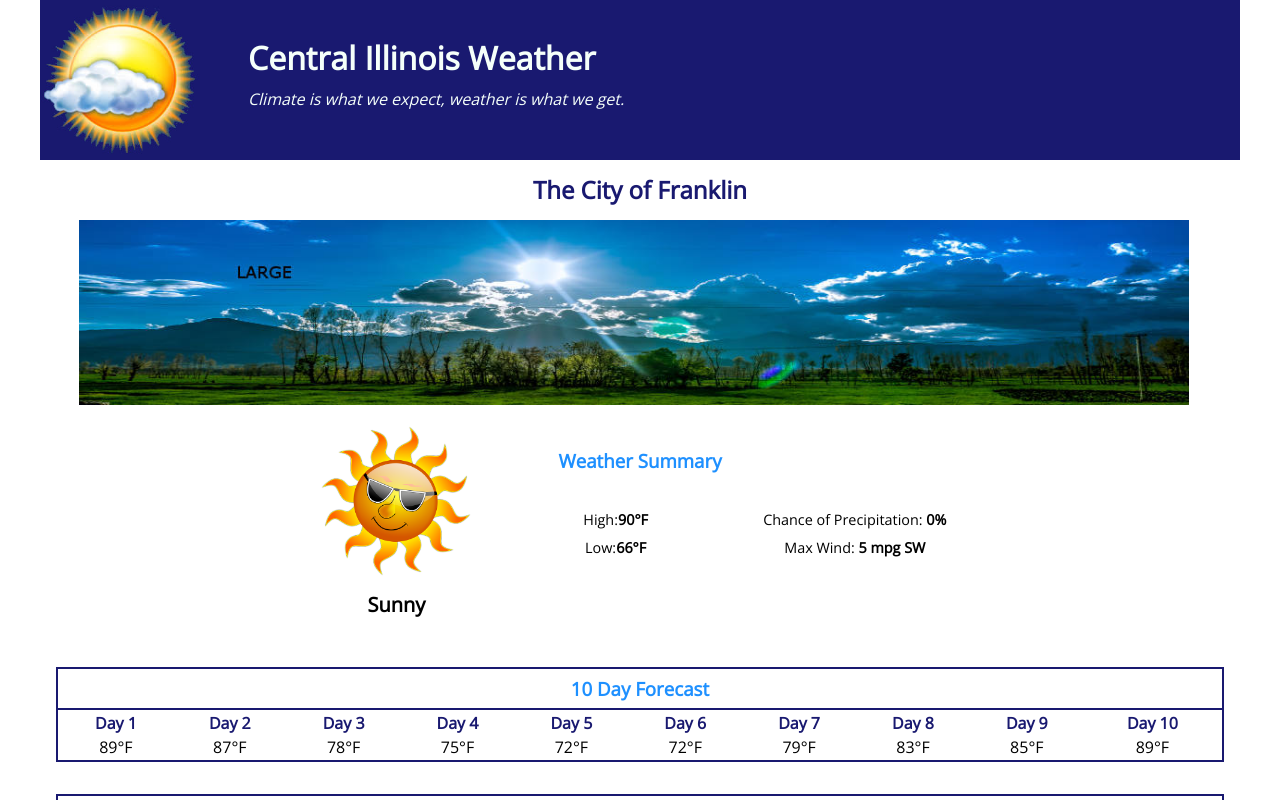
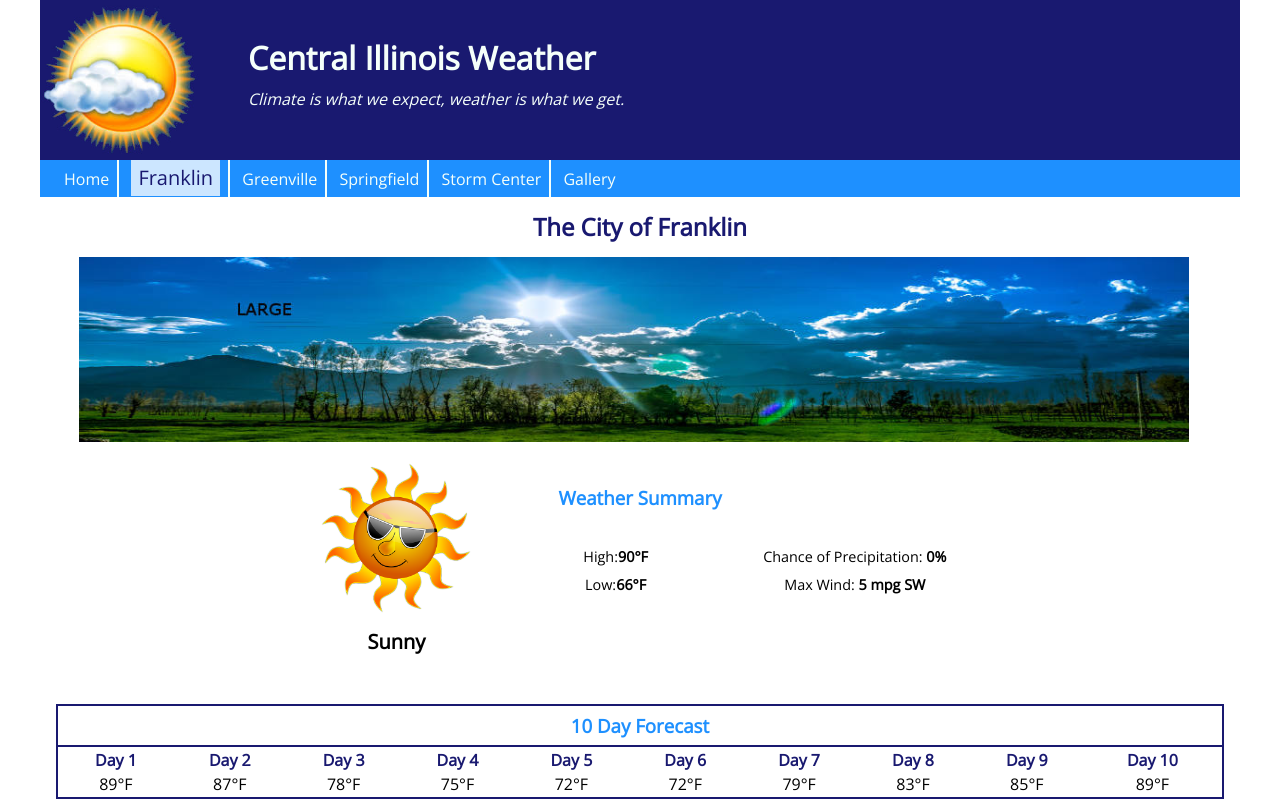
Before and after one commit to jdwindland/jdwindland.github.io, a plain HTML site: page assignments/lesson-6/franklin-6.html in a window 1280 px wide. Shown: the top 800 px of the page. Drawn offline with nearby package versions, Linux system fonts and the light colour scheme.

Commit message:
Lesson 6 fixed menu display

```diff
--- a/assignments/lesson-6/styles/medium-6.css
+++ b/assignments/lesson-6/styles/medium-6.css
@@ -30,6 +30,10 @@
         display: inline;
         border-right: 2px solid #F5FFFA;
         padding: 0.5em;
+    }
+
+    ul.hide {
+        display:inline;
     }
 
     li:last-child {
```
